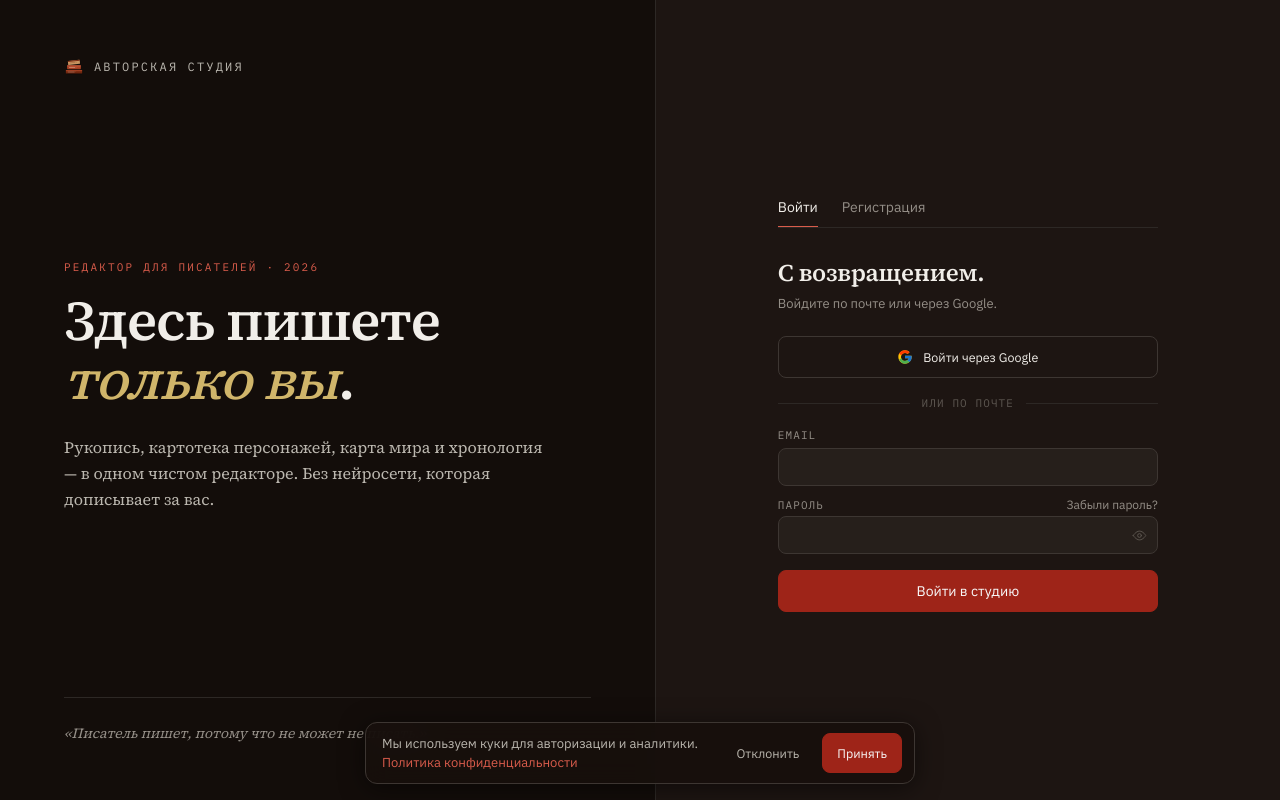
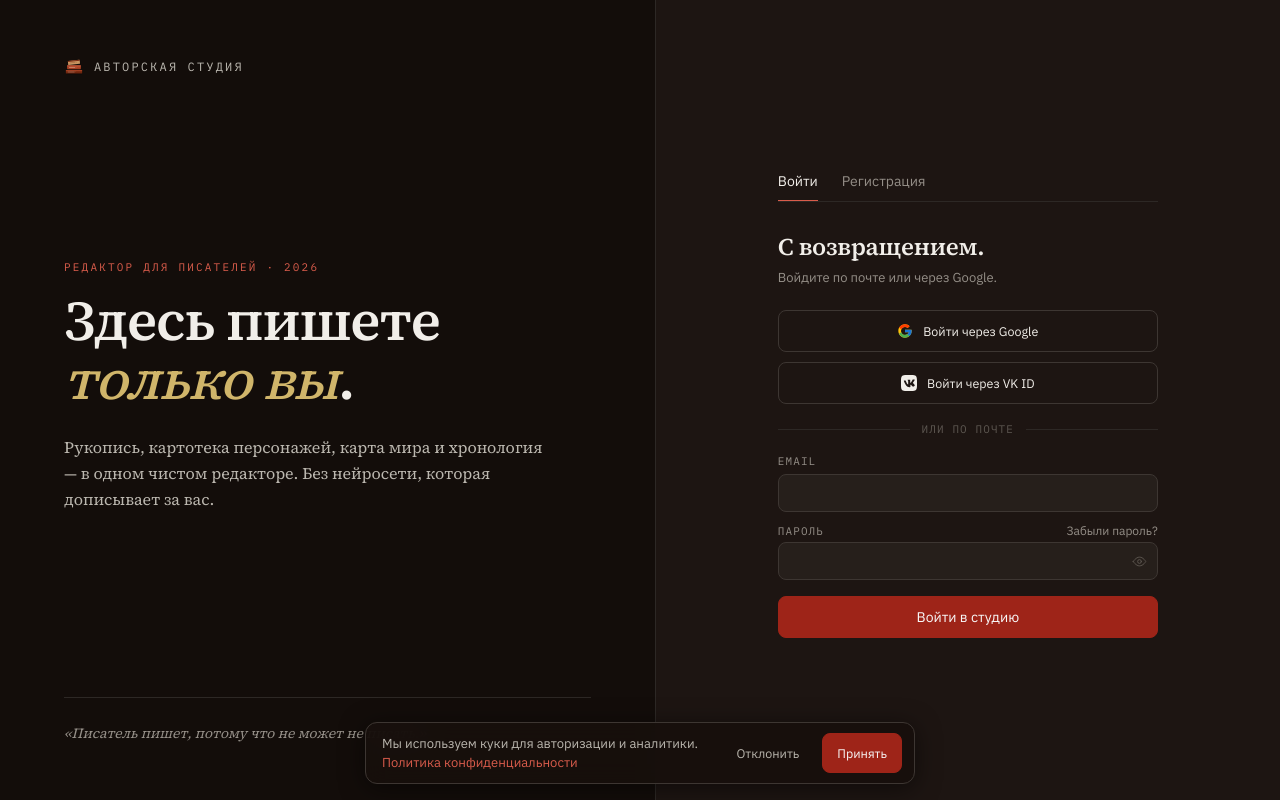
Before and after one commit to XDobriev/writers_studio, a React (Vite) app: page /login in a window 1280 px wide. Built offline with nearby package versions, Linux system fonts and the light colour scheme; no server answers.

Commit message:
feat(auth): add VK ID button to login page

```diff
--- a/src/pages/Auth.tsx
+++ b/src/pages/Auth.tsx
@@ -29,14 +29,47 @@ function te(msg: string): string {
 const TG_BOT_USERNAME = import.meta.env.VITE_TELEGRAM_BOT_USERNAME as string | undefined;
 const TG_CALLBACK = '__onTelegramAuth';
 
+interface VkidOneTapInstance {
+  on: (event: string, handler: (payload?: unknown) => void) => VkidOneTapInstance;
+}
+
+interface VkidSDK {
+  Config: {
+    init: (opts: {
+      app: number;
+      redirectUrl: string;
+      responseMode: unknown;
+      source: unknown;
+      scope: string;
+    }) => void;
+  };
+  ConfigResponseMode: { Callback: unknown };
+  ConfigSource: { LOWCODE: unknown };
+  OneTap: new () => {
+    render: (opts: { container: HTMLElement; showAlternativeLogin: boolean }) => VkidOneTapInstance;
+  };
+  Auth: {
+    exchangeCode: (code: string, deviceId: string) => Promise<{
+      access_token: string;
+      user_id?: number;
+      user?: { id: number };
+    }>;
+  };
+  WidgetEvents: { ERROR: string };
+  OneTapInternalEvents: { LOGIN_SUCCESS: string };
+}
+
+const VK_APP_ID = 54634821;
+
 declare global {
   interface Window {
     [TG_CALLBACK]?: (user: TelegramAuthData) => void;
+    VKIDSDK?: VkidSDK;
   }
 }
 
 export default function Auth() {
-  const { session, signIn, signUp, signInWithGoogle, signInWithTelegram, resetPasswordForEmail } = useAuth();
+  const { session, signIn, signUp, signInWithGoogle, signInWithTelegram, signInWithVk, resetPasswordForEmail } = useAuth();
   const location = useLocation();
   const navigate = useNavigate();
   const [tab, setTab] = useState<Tab>(() =>
@@ -48,11 +81,12 @@ export default function Auth() {
   const [busy, setBusy] = useState(false);
   const [consent, setConsent] = useState(false);
   const [consentMarketing, setConsentMarketing] = useState(false);
-  const [oauthBusy, setOauthBusy] = useState<'google' | 'telegram' | null>(null);
+  const [oauthBusy, setOauthBusy] = useState<'google' | 'telegram' | 'vk' | null>(null);
   const { error: err, setError: setErr, clearError: clearErr } = useErrorState();
   const [info, setInfo] = useState<string | null>(null);
   const { data: registrationOpen = true } = useRegistrationOpen();
   const tgSlotRef = useRef<HTMLDivElement | null>(null);
+  const vkSlotRef = useRef<HTMLDivElement | null>(null);
   const { isMobile } = useResponsive();
 
   useEffect(() => {
@@ -90,6 +124,58 @@ export default function Auth() {
       delete window[TG_CALLBACK];
     };
   }, [signInWithTelegram, clearErr, setErr]);
+
+  useEffect(() => {
+    if (!vkSlotRef.current) return;
+    const slot = vkSlotRef.current;
+
+    const script = document.createElement('script');
+    script.async = true;
+    script.src = 'https://unpkg.com/@vkid/sdk@<3.0.0/dist-sdk/umd/index.js';
+
+    script.onload = () => {
+      const VKID = window.VKIDSDK;
+      if (!VKID) return;
+
+      VKID.Config.init({
+        app: VK_APP_ID,
+        redirectUrl: 'https://joaxeoavjvlqmtlepkrr.supabase.co/auth/v1/callback',
+        responseMode: VKID.ConfigResponseMode.Callback,
+        source: VKID.ConfigSource.LOWCODE,
+        scope: '',
+      });
+
+      const oneTap = new VKID.OneTap();
+      oneTap
+        .render({ container: slot, showAlternativeLogin: false })
+        .on(VKID.WidgetEvents.ERROR, () => {
+          setOauthBusy(null);
+          setErr('Ошибка VK ID. Попробуйте войти по почте или повторите позже.');
+        })
+        .on(VKID.OneTapInternalEvents.LOGIN_SUCCESS, (payload) => {
+          void (async () => {
+            const { code, device_id } = payload as { code: string; device_id: string };
+            setOauthBusy('vk');
+            clearErr();
+            try {
+              const tokenData = await VKID.Auth.exchangeCode(code, device_id);
+              const vkUserId = tokenData.user?.id ?? tokenData.user_id ?? 0;
+              const { error } = await signInWithVk(tokenData.access_token, vkUserId);
+              if (error) setErr(`VK: ${error}`);
+            } catch {
+              setErr('Ошибка авторизации VK. Попробуйте ещё раз.');
+            } finally {
+              setOauthBusy(null);
+            }
+          })();
+        });
+    };
+
+    slot.appendChild(script);
+    return () => {
+      slot.innerHTML = '';
+    };
+  }, [signInWithVk, clearErr, setErr]);
 
   // Редирект в эффекте — не в render — чтобы форма не мигала пустым кадром
   useEffect(() => {
@@ -335,6 +421,33 @@ export default function Auth() {
                 {oauthBusy === 'telegram' && (
                   <div style={{ font: '400 12px var(--font-ui)', color: 'var(--ink-3)', textAlign: 'center' }}>Подтверждение Telegram…</div>
                 )}
+
+                <div
+                  style={{
+                    position: 'relative',
+                    height: 42,
+                    opacity: (tab === 'signup' && !consent) ? 0.4 : 1,
+                    pointerEvents: (tab === 'signup' && !consent) ? 'none' : 'auto',
+                  }}
+                >
+                  <button
+                    type="button"
+                    tabIndex={-1}
+                    aria-hidden="true"
+                    className="btn"
+                    style={{ pointerEvents: 'none', width: '100%', height: 42, justifyContent: 'center', gap: 10 }}
+                  >
+                    <VkGlyph />
+                    <span>
+                      {oauthBusy === 'vk'
+                        ? 'Подключение VK…'
+                        : tab === 'signin'
+                        ? 'Войти через VK ID'
+                        : 'Зарегистрироваться через VK ID'}
+                    </span>
+                  </button>
+                  <div ref={vkSlotRef} style={{ position: 'absolute', inset: 0, opacity: 0, overflow: 'hidden' }} />
+                </div>
               </div>
 
               {tab === 'signup' && (
@@ -468,3 +581,11 @@ function GoogleGlyph() {
     </svg>
   );
 }
+
+function VkGlyph() {
+  return (
+    <svg width={16} height={16} viewBox="0 0 24 24" aria-hidden fill="currentColor">
+      <path d="M15.684 0H8.316C1.592 0 0 1.592 0 8.316v7.368C0 22.408 1.592 24 8.316 24h7.368C22.408 24 24 22.408 24 15.684V8.316C24 1.592 22.392 0 15.684 0zm3.692 17.123h-1.744c-.66 0-.864-.525-2.05-1.727-1.033-1-1.49-.9-1.49.521v1.575c0 .45-.143.722-1.318.722-1.93 0-4.074-1.168-5.57-3.358-2.267-3.196-2.888-5.586-2.888-6.075 0-.243.099-.47.328-.47h1.75c.483 0 .667.228.853.762.939 2.713 2.51 5.09 3.157 5.09.244 0 .355-.112.355-.728V9.352c-.072-1.312-.77-1.42-.77-1.89 0-.216.18-.44.47-.44h2.758c.408 0 .551.215.551.664v3.564c0 .408.18.551.293.551.244 0 .45-.143.9-.593 1.393-1.562 2.386-3.969 2.386-3.969.132-.271.357-.522.808-.522h1.75c.523 0 .638.268.523.68-.218 1.01-2.33 3.992-2.33 3.992-.185.3-.254.434 0 .773.184.267.787.8 1.187 1.287.738.843 1.3 1.55 1.453 2.041.138.484-.113.73-.549.73z" />
+    </svg>
+  );
+}
```
